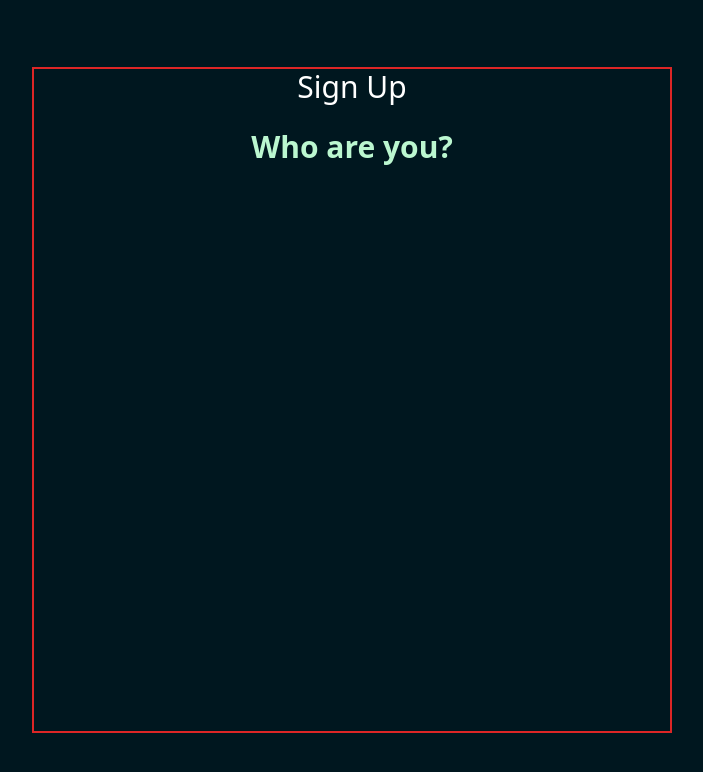
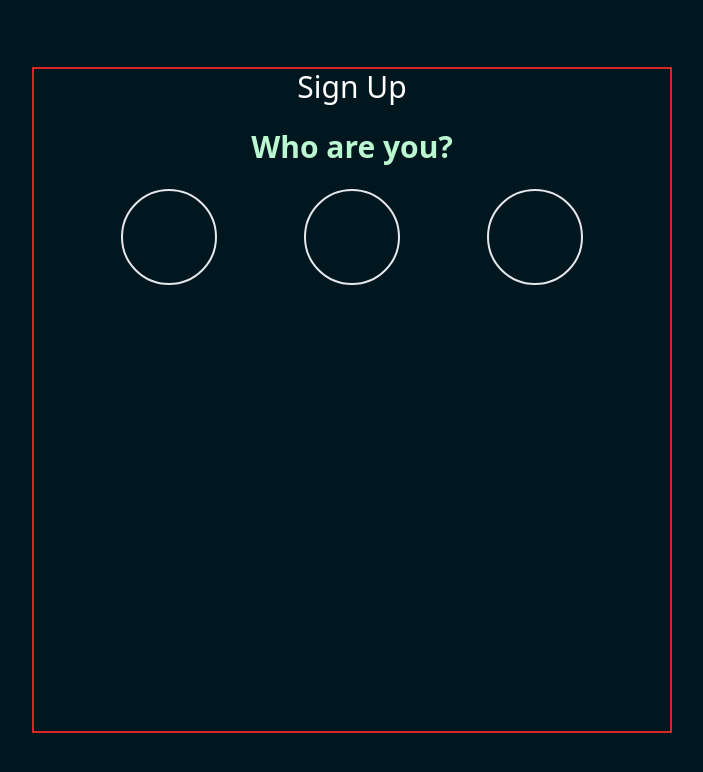
Before and after one commit to obuastella/School-101, a React (Create React App) app in the folder front-end/: page / in a window 1280 px wide. Shown: the top 772 px of the page, without its empty margins (288-991 px from the left). Built offline with nearby package versions, Linux system fonts and the light colour scheme.

Commit message:
WIP: Profile in signup

```diff
--- a/front-end/src/pages/SignUp.jsx
+++ b/front-end/src/pages/SignUp.jsx
@@ -3,8 +3,14 @@ function SignUp() {
     <section className="w-full h-screen bg-bgColor flex items-center justify-center">
       <div className="border-2 border-red-600 w-1/2 h-5/6 text-center">
         <h1 className="text-center text-white text-3xl mb-6">Sign Up </h1>
-        <h2 className="text-3xl font-semibold text-green-200">Who are you?</h2>
-        <div></div>
+        <h2 className="text-3xl font-semibold text-green-200 mb-6">
+          Who are you?
+        </h2>
+        <div className="flex justify-evenly">
+          <div className="w-24 h-24 rounded-full border-2 "></div>
+          <div className="w-24 h-24 rounded-full border-2 "></div>
+          <div className="w-24 h-24 rounded-full border-2 "></div>
+        </div>
       </div>
     </section>
   );
```
